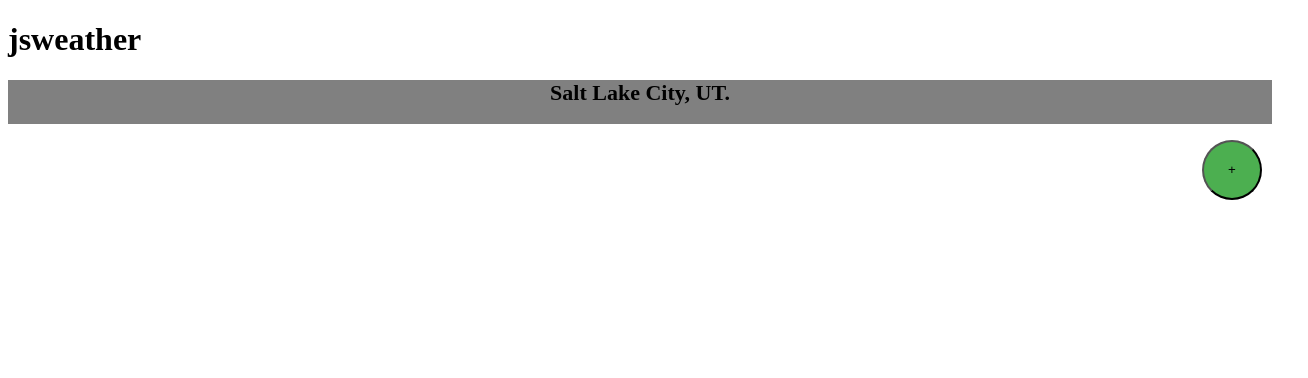
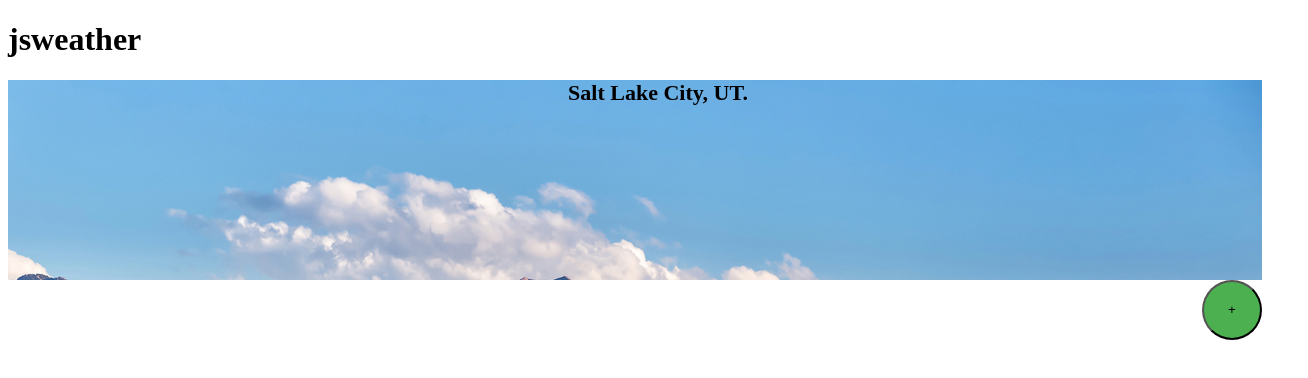
Before and after one commit to mrcaffey/jsweather, a plain HTML site: page index.html in a window 1280 px wide. Shown: the whole page, 1308 px wide, since content can reach past the window. Drawn offline with nearby package versions, Linux system fonts and the light colour scheme; no server answers.

Commit message:
practice adding image/sizing

```diff
--- a/style.css
+++ b/style.css
@@ -5,8 +5,11 @@ color: black;
 size: 10px;
 }
 .weather-container {
-  background: grey;
+  background-image: url("Images/saltlake1.jpg");
   text-align: center;
+  background-repeat: no-repeat;
+  width: 1300px;
+  height: 200px;
 }
 .city {
   font-size: 22px;
```
Also changed, not shown: Images/saltlake1.jpg (added).
